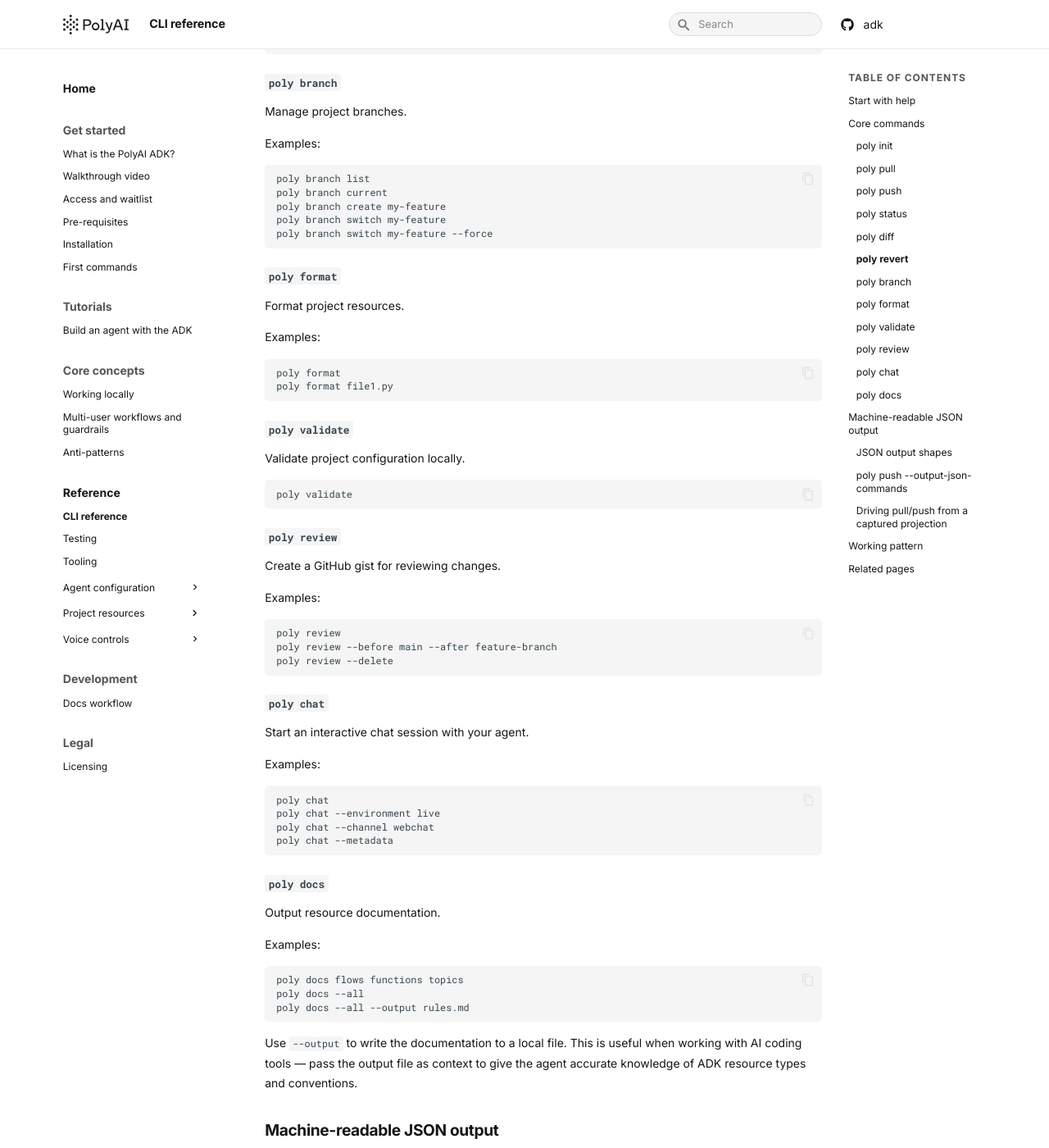
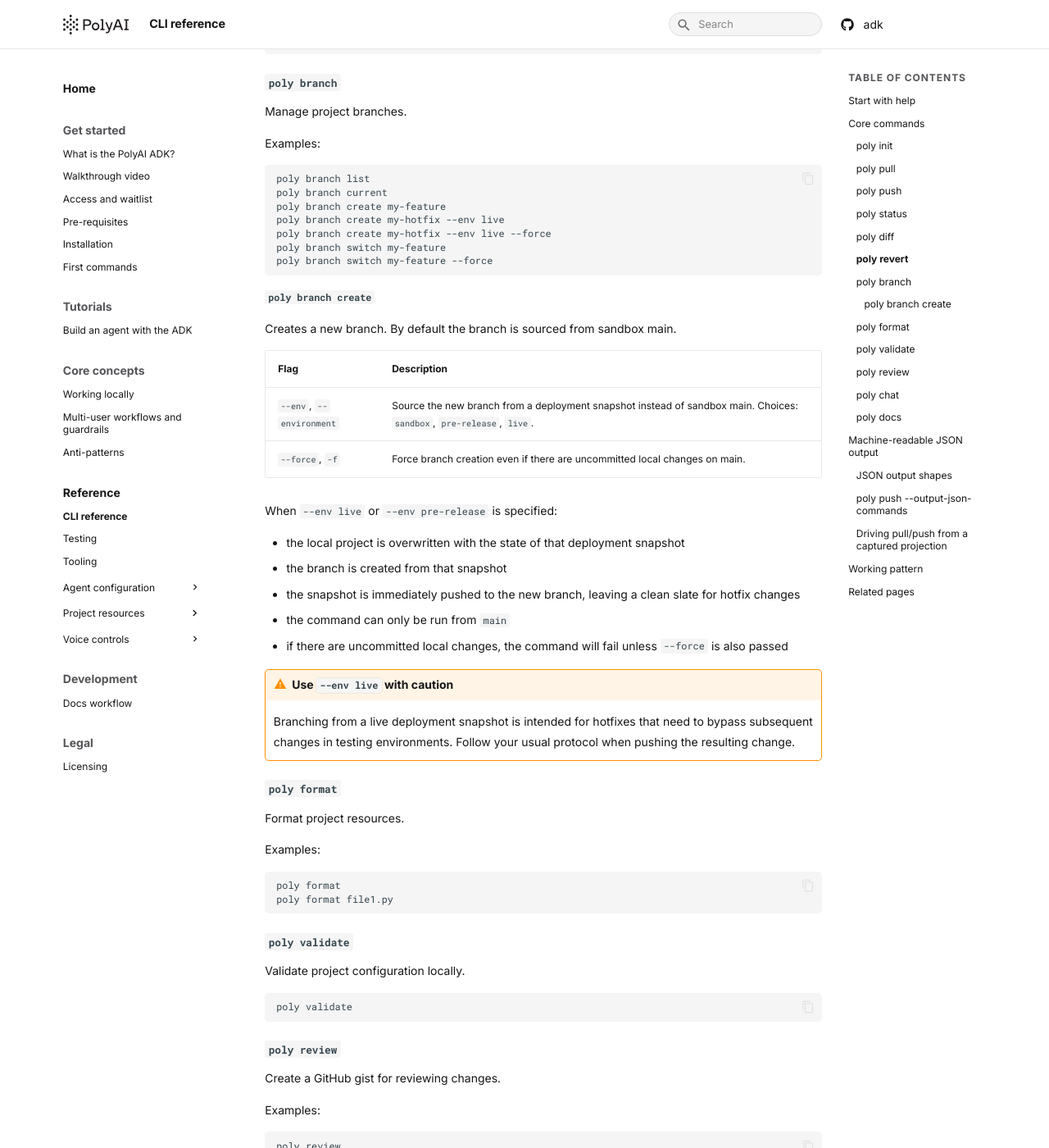
Before and after one commit to polyai/adk, an MkDocs documentation site: the page built from docs/docs/reference/cli.md, in a window 1280 px wide and 1400 px high, scrolled down 2026 px. Shown: the whole window at 82% size. Built offline with MkDocs 1.6.1 and Material for MkDocs 9.7.7, drawn with Linux system fonts in a browser that asks for light colours; some of the changed text lies outside the part shown.

Commit message:
docs: auto-update from e9dd3b9

```diff
--- a/docs/docs/reference/cli.md
+++ b/docs/docs/reference/cli.md
@@ -116,9 +116,32 @@ Examples:
 poly branch list
 poly branch current
 poly branch create my-feature
+poly branch create my-hotfix --env live
+poly branch create my-hotfix --env live --force
 poly branch switch my-feature
 poly branch switch my-feature --force
 ~~~
+
+#### `poly branch create`
+
+Creates a new branch. By default the branch is sourced from sandbox main.
+
+| Flag | Description |
+|---|---|
+| `--env`, `--environment` | Source the new branch from a deployment snapshot instead of sandbox main. Choices: `sandbox`, `pre-release`, `live`. |
+| `--force`, `-f` | Force branch creation even if there are uncommitted local changes on main. |
+
+When `--env live` or `--env pre-release` is specified:
+
+- the local project is overwritten with the state of that deployment snapshot
+- the branch is created from that snapshot
+- the snapshot is immediately pushed to the new branch, leaving a clean slate for hotfix changes
+- the command can only be run from `main`
+- if there are uncommitted local changes, the command will fail unless `--force` is also passed
+
+!!! warning "Use `--env live` with caution"
+
+    Branching from a live deployment snapshot is intended for hotfixes that need to bypass subsequent changes in testing environments. Follow your usual protocol when pushing the resulting change.
 
 ### `poly format`
 
@@ -191,6 +214,7 @@ poly diff --json
 poly revert --json --all
 poly branch list --json
 poly branch create my-feature --json
+poly branch create my-hotfix --env live --json
 poly branch current --json
 poly format --json
 poly init --region us-1 --account_id 123 --project_id my_project --json
```
